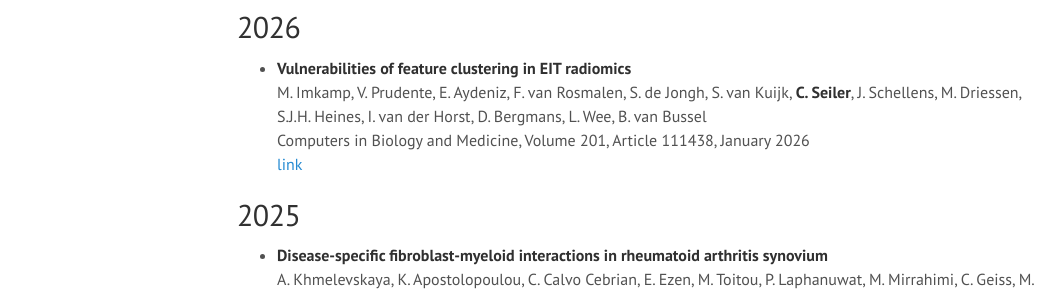
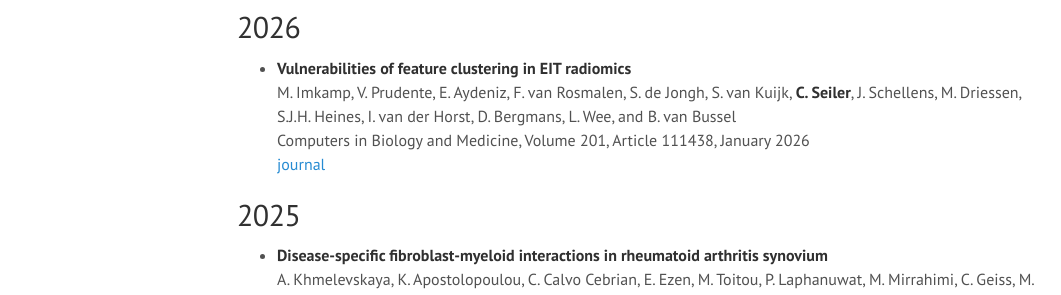
Before and after one commit to ChristofSeiler/ChristofSeiler.github.io, a Jekyll site: the page built from research.md, in a window 1280 px wide and 900 px high. Shown: the part 228-523 px from the top of the window, without its empty margins (3-1064 px from the left). Built offline with Jekyll 4.4.1, drawn with Linux system fonts in a browser that asks for light colours.

Commit message:
cosmetics

```diff
--- a/research.md
+++ b/research.md
@@ -8,9 +8,9 @@
 ## 2026
 
 * **Vulnerabilities of feature clustering in EIT radiomics** <br>
-M. Imkamp, V. Prudente, E. Aydeniz, F. van Rosmalen, S. de Jongh, S. van Kuijk, **C. Seiler**, J. Schellens, M. Driessen, S.J.H. Heines, I. van der Horst, D. Bergmans, L. Wee, B. van Bussel <br>
+M. Imkamp, V. Prudente, E. Aydeniz, F. van Rosmalen, S. de Jongh, S. van Kuijk, **C. Seiler**, J. Schellens, M. Driessen, S.J.H. Heines, I. van der Horst, D. Bergmans, L. Wee, and B. van Bussel <br>
 Computers in Biology and Medicine, Volume 201, Article 111438, January 2026 <br>
-[link](https://authors.elsevier.com/c/1mMp82OYdBXT5)
+[journal](https://authors.elsevier.com/c/1mMp82OYdBXT5)
 
 ## 2025
 
```
